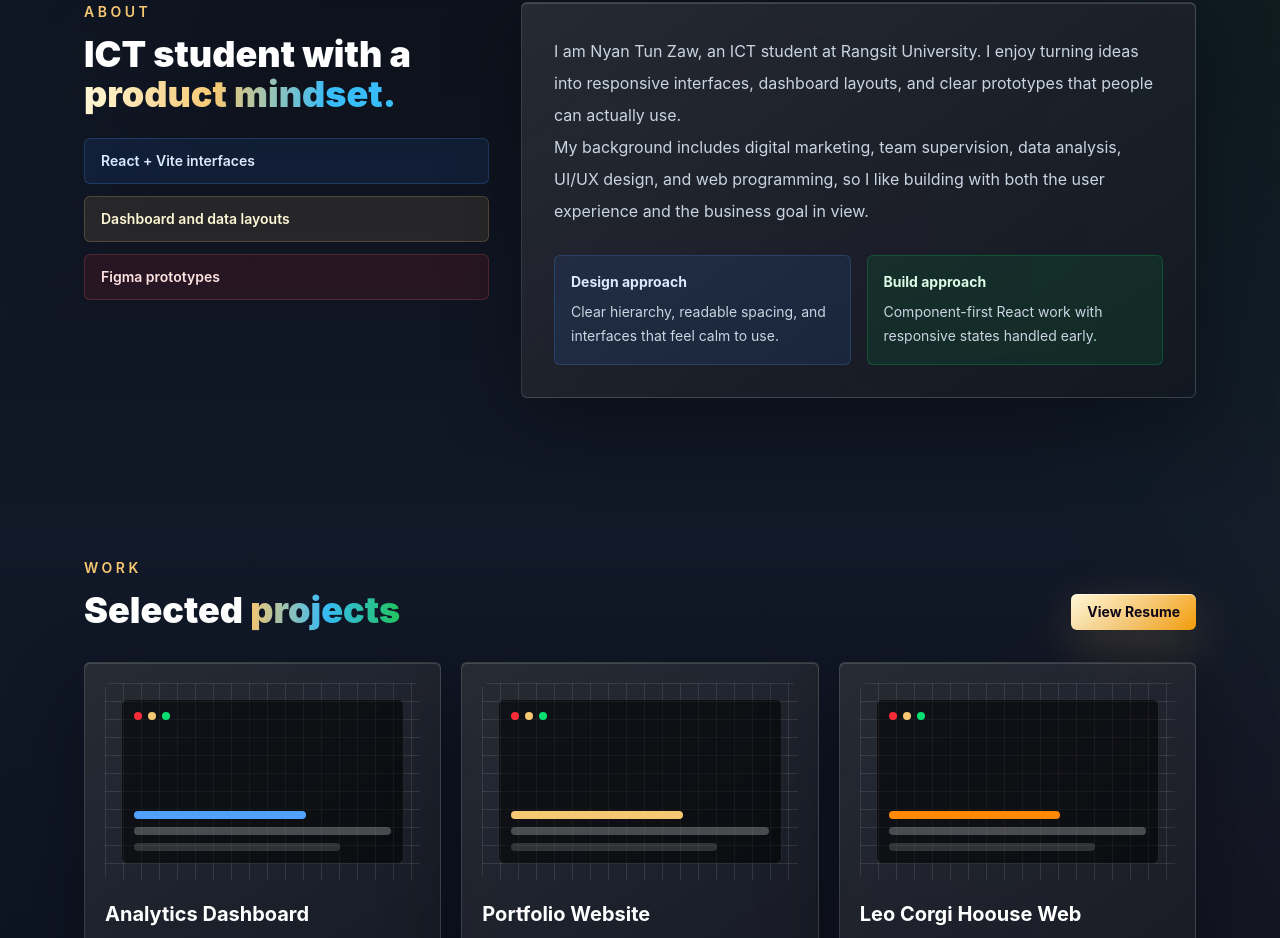
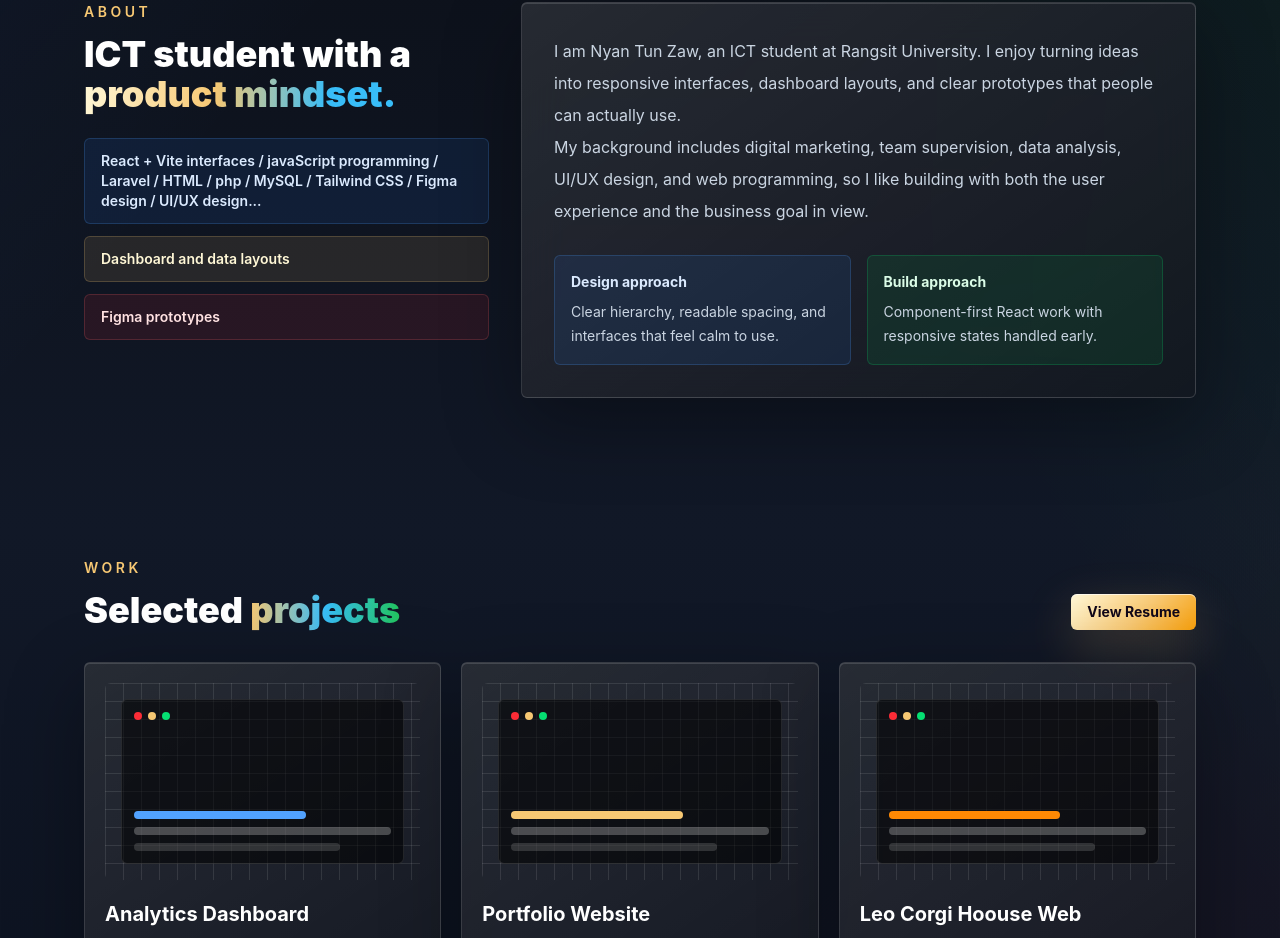
Before and after one commit to Naze88/my-portfolio, a React (Vite) app: page / in a window 1280 px wide. Shown: the part 1045-1983 px from the top of the page. Built offline with nearby package versions, Linux system fonts and the light colour scheme; the HTML template or start-up script is replaced by a standard one.

Commit message:
Initial commit from ILC-Web source

```diff
--- a/src/components/About.jsx
+++ b/src/components/About.jsx
@@ -10,7 +10,7 @@ export default function About() {
         </h2>
         <div className="mt-6 grid gap-3 text-sm font-semibold text-slate-300">
           <span className="rounded-md border border-blue-400/20 bg-blue-500/10 px-4 py-3 text-blue-100">
-            React + Vite interfaces
+            React + Vite interfaces / javaScript programming / Laravel / HTML / php / MySQL / Tailwind CSS / Figma design / UI/UX design...
           </span>
           <span className="rounded-md border border-[#f7c873]/20 bg-[#f7c873]/10 px-4 py-3 text-[#fff7d6]">
             Dashboard and data layouts
```
